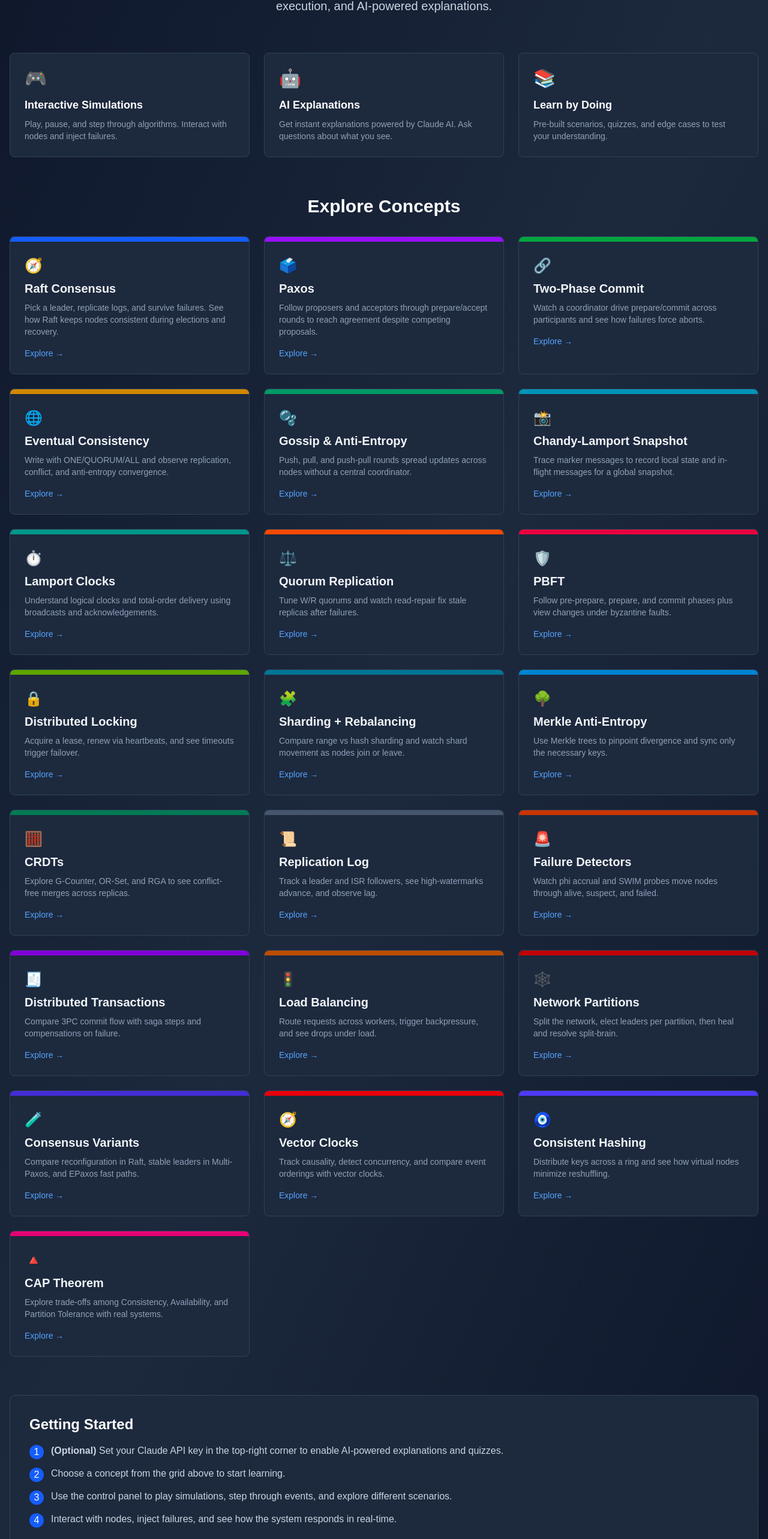
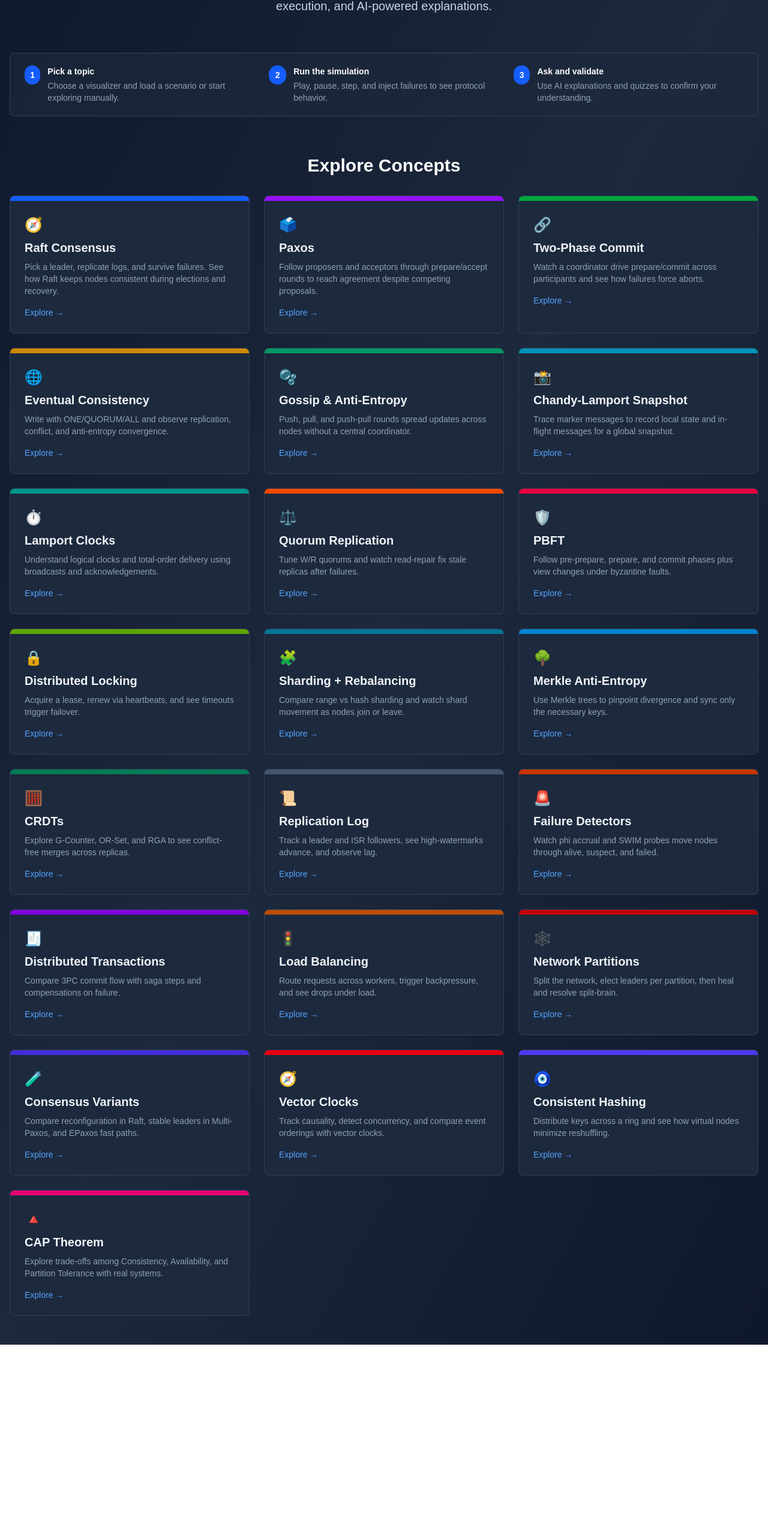
Before and after one commit to sandeepkv93/distributed-systems-visualizer, a Next.js app: page / in a window 1280 px wide. Shown: the part 209-2775 px from the top of the page at 60% size. After the commit the page ends 2451 px from the top, so only its background shows below. Built offline with nearby package versions, Linux system fonts and the light colour scheme.

Commit message:
Refine home page guidance

```diff
--- a/app/page.tsx
+++ b/app/page.tsx
@@ -194,28 +194,44 @@ export default function Home() {
           </p>
         </div>
 
-        {/* Features */}
-        <div className="grid md:grid-cols-3 gap-6 mb-16">
-          <div className="bg-slate-800 p-6 rounded-lg border border-slate-700">
-            <div className="text-3xl mb-3">🎮</div>
-            <h3 className="text-lg font-semibold mb-2 text-white">Interactive Simulations</h3>
+        {/* How It Works */}
+        <div className="mb-16">
+          <div className="bg-slate-800/70 border border-slate-700 rounded-lg px-6 py-5">
+            <div className="grid md:grid-cols-3 gap-6">
+              <div className="flex items-start gap-3">
+                <div className="bg-blue-600 text-white rounded-full w-8 h-8 flex items-center justify-center text-sm font-semibold">
+                  1
+                </div>
+                <div>
+                  <h3 className="text-sm font-semibold text-white mb-1">Pick a topic</h3>
                   <p className="text-slate-400 text-sm">
-              Play, pause, and step through algorithms. Interact with nodes and inject failures.
+                    Choose a visualizer and load a scenario or start exploring manually.
                   </p>
                 </div>
-          <div className="bg-slate-800 p-6 rounded-lg border border-slate-700">
-            <div className="text-3xl mb-3">🤖</div>
-            <h3 className="text-lg font-semibold mb-2 text-white">AI Explanations</h3>
+              </div>
+              <div className="flex items-start gap-3">
+                <div className="bg-blue-600 text-white rounded-full w-8 h-8 flex items-center justify-center text-sm font-semibold">
+                  2
+                </div>
+                <div>
+                  <h3 className="text-sm font-semibold text-white mb-1">Run the simulation</h3>
                   <p className="text-slate-400 text-sm">
-              Get instant explanations powered by Claude AI. Ask questions about what you see.
+                    Play, pause, step, and inject failures to see protocol behavior.
                   </p>
                 </div>
-          <div className="bg-slate-800 p-6 rounded-lg border border-slate-700">
-            <div className="text-3xl mb-3">📚</div>
-            <h3 className="text-lg font-semibold mb-2 text-white">Learn by Doing</h3>
+              </div>
+              <div className="flex items-start gap-3">
+                <div className="bg-blue-600 text-white rounded-full w-8 h-8 flex items-center justify-center text-sm font-semibold">
+                  3
+                </div>
+                <div>
+                  <h3 className="text-sm font-semibold text-white mb-1">Ask and validate</h3>
                   <p className="text-slate-400 text-sm">
-              Pre-built scenarios, quizzes, and edge cases to test your understanding.
+                    Use AI explanations and quizzes to confirm your understanding.
                   </p>
+                </div>
+              </div>
+            </div>
           </div>
         </div>
 
@@ -245,44 +261,6 @@ export default function Home() {
           </div>
         </div>
 
-        {/* Getting Started */}
-        <div className="mt-16 bg-slate-800 rounded-lg border border-slate-700 p-8">
-          <h2 className="text-2xl font-bold mb-4 text-white">Getting Started</h2>
-          <ol className="space-y-3 text-slate-300">
-            <li className="flex items-start">
-              <span className="bg-blue-600 text-white rounded-full w-6 h-6 flex items-center justify-center mr-3 mt-0.5 flex-shrink-0">
-                1
-              </span>
-              <span>
-                <strong>(Optional)</strong> Set your Claude API key in the top-right corner to
-                enable AI-powered explanations and quizzes.
-              </span>
-            </li>
-            <li className="flex items-start">
-              <span className="bg-blue-600 text-white rounded-full w-6 h-6 flex items-center justify-center mr-3 mt-0.5 flex-shrink-0">
-                2
-              </span>
-              <span>Choose a concept from the grid above to start learning.</span>
-            </li>
-            <li className="flex items-start">
-              <span className="bg-blue-600 text-white rounded-full w-6 h-6 flex items-center justify-center mr-3 mt-0.5 flex-shrink-0">
-                3
-              </span>
-              <span>
-                Use the control panel to play simulations, step through events, and explore
-                different scenarios.
-              </span>
-            </li>
-            <li className="flex items-start">
-              <span className="bg-blue-600 text-white rounded-full w-6 h-6 flex items-center justify-center mr-3 mt-0.5 flex-shrink-0">
-                4
-              </span>
-              <span>
-                Interact with nodes, inject failures, and see how the system responds in real-time.
-              </span>
-            </li>
-          </ol>
-        </div>
       </div>
     </div>
   );
```
Lines whose indentation alone changed are shown as unchanged.
